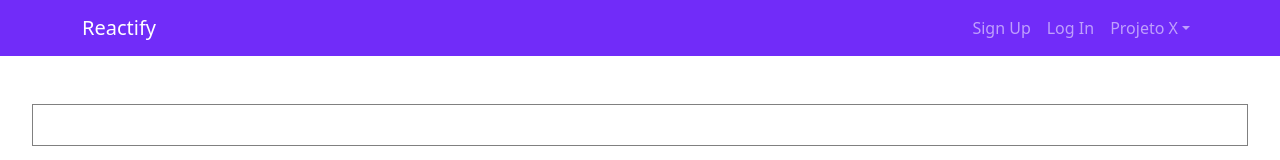
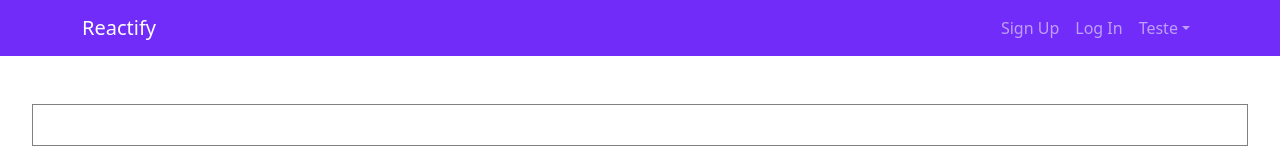
Before and after one commit to LumaGabriela/reactify-demo, a React (Create React App) app: page / in a window 1280 px wide. Shown: the top 160 px of the page. Built offline with nearby package versions, Linux system fonts and the light colour scheme.

Commit message:
update components

```diff
--- a/src/App.js
+++ b/src/App.js
@@ -20,7 +20,7 @@ const App = () => {
 
   const [isProjectVisible, setIsProjectVisible] = useState(false)
   const [descriptionModal, setDescriptionModal] = useState(false)
-  const [modalKey, setModalKey] = useState('')
+  const [modalKey, setModalKey] = useState('key ')
 
   const handleRemove = (type) => {
     if (type === 'project') {
@@ -31,7 +31,10 @@ const App = () => {
   }
   return (
     <div className="App">
-      <NavBar/>
+      <NavBar
+      modalKey={modalKey}
+      projectData={projectData}
+      />
       <AddProjectModal
       isVisible={isProjectVisible}
       setIsVisible={setIsProjectVisible}
@@ -57,7 +60,7 @@ const App = () => {
       <ProjectIcon
       projectData={projectData}
       descriptionModal={descriptionModal}
-      setDescriptionModal={setDescriptionModal}
+      setModalKey={setModalKey}
       />
     </div>
   );
--- a/src/components/modal/modal.js
+++ b/src/components/modal/modal.js
@@ -61,7 +61,7 @@ const AddProjectModal = ({projectData, setProjectData, isVisible, handleRemove})
 }
 
 const ProjectDescriptionModal = ({descriptionModal, setDescriptionModal, projectData, handleRemove, modalKey, setModalKey}) => {
-  const project = projectData.find(project => project.key === descriptionModal.key)
+  const project = projectData.find(project => project.key === modalKey)
 
   useEffect(() => {
   }, [descriptionModal])
--- a/src/components/navbar/navbar.js
+++ b/src/components/navbar/navbar.js
@@ -3,7 +3,9 @@ import Nav from 'react-bootstrap/Nav';
 import Navbar from 'react-bootstrap/Navbar';
 import NavDropdown from 'react-bootstrap/NavDropdown';
 
-function NavBar() {
+function NavBar ({modalKey, projectData}) {
+  const project = projectData ? projectData.find(project => project.key === modalKey) : null
+
   return (
     <Navbar  bg="purple" data-bs-theme="dark" expand="lg" >
       <Container>
@@ -13,7 +15,7 @@ function NavBar() {
           <Nav className="ms-auto " navbarScroll>
             <Nav.Link href="#signup">Sign Up</Nav.Link>
             <Nav.Link href="#login">Log In</Nav.Link>
-            <NavDropdown title="Projeto X" id="basic-nav-dropdown">
+            <NavDropdown title={project ? project.name : "Teste"} id="basic-nav-dropdown">
               <NavDropdown.Item href="#action/3.1">Visão Geral</NavDropdown.Item>
               <NavDropdown.Item href="#action/3.2">
                 Goal Sketch
--- a/src/components/projects/icon.js
+++ b/src/components/projects/icon.js
@@ -1,14 +1,14 @@
 import React, { useEffect } from 'react'
 
 
-const ProjectIcon = ({projectData, setDescriptionModal}) => {
+const ProjectIcon = ({projectData, setModalKey}) => {
 
     return (
         <div  className="project-container mt-5">
         {projectData.map((project) => (
             <div key={project.key}
             className = {`project-item text-center ${project.key} `}
-            onClick={() => setDescriptionModal({isVisible: true, key: project.key})}
+            onClick={() => setModalKey(project.key)}
 
             >
             <h5>{project.name}</h5>
```
